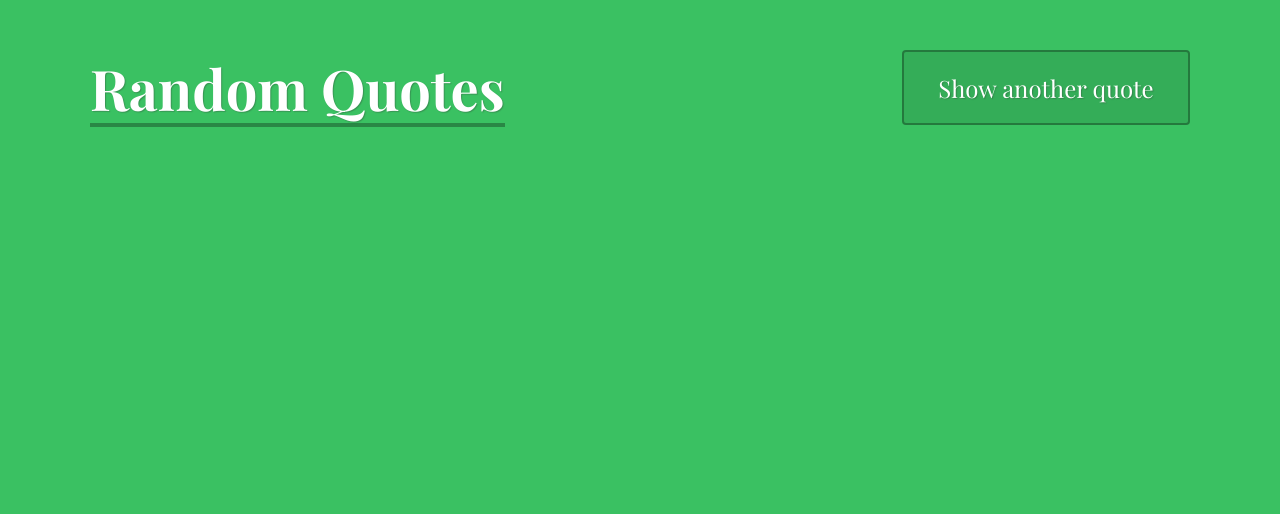
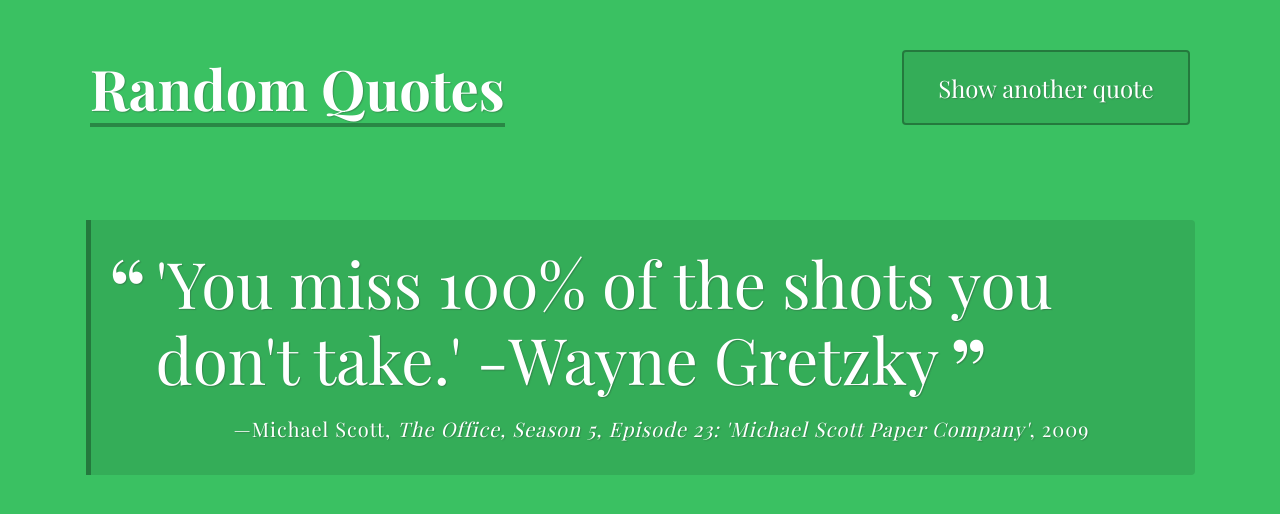
Before and after one commit to Crowe-Brian-J/treehouse_u1_random_quote_generator, a plain HTML site: page index.html in a window 1280 px wide. Drawn offline with nearby package versions, Linux system fonts and the light colour scheme; a web font is replaced by a local one.

Commit message:
refactor to generate quote string complete

```diff
--- a/index.html
+++ b/index.html
@@ -1,19 +1,3 @@
-<!-- <!DOCTYPE html>
-<html lang="en">
-  <head>
-    <meta charset="UTF-8">
-    <meta name="viewport" content="width=device-width, initial-scale=1.0">
-    <title>Random Quotes</title>
-    <link rel="stylesheet" href="css/normalize.css">
-    <link rel="stylesheet" href="css/styles.css">
-  </head>
-  <body>
-    <main></main>
-    <button type="button" onclick="window.location.reload()">Get another quote!</button>`
-    <script src="js/script.js"></script>
-  </body>
-</html> -->
-
 <!DOCTYPE html>
 <html lang="en">
   <head>
@@ -27,7 +11,7 @@
   <body>
     <header>
       <h1>Random Quotes</h1>
-      <button id="load-quote" class="load-quote" onclick="window.location.reload()">Show another quote</button>
+      <button id="load-quote" class="load-quote">Show another quote</button>
     </header>
 
     <main></main>
--- a/js/script.js
+++ b/js/script.js
@@ -44,37 +44,45 @@
   return quotes[Math.floor(Math.random() * quotes.length)]
 }
 
+//generate quote html
 const printQuote = () => {
   const pickedQuote = getRandomQuote()
 
+  //store quotes in easier format for reading in function
   let quote = pickedQuote.quote
   let source = pickedQuote.source
   let citation = pickedQuote.citation
   let year = pickedQuote.year
 
-  let strQuote = ''
+  //establish quote string, broken for line readability
+  // -- remember to close 2 divs at end
+  let strQuote = `<div class ="container"><div id="quote-box" class="quote-box">`
 
+  //main quote portion
+  strQuote += `<p class="quote">${quote}</p>`
+
+  //source -- conditionals for source/year/end p tag after
+  strQuote += `<p class ="source">${source}`
+
+  //if citation
   if (citation !== '') {
-    strQuote += `<div><i>${citation}</i> ${year}<div>`
-  }
-  if (year !== '') {
-    strQuote += ``
+    strQuote += `<span class="citation">${citation}</span>`
   }
 
-  /* --This is the format it needs to be in
-<div class="container">
-  <div id="quote-box" class="quote-box">
-    <p class="quote">Every great developer you know got there by solving problems they were unqualified to solve until they actually did it.</p>
-    <p class="source">Patrick McKenzie<span class="citation">Twitter</span><span class="year">2016</span></p>
-  </div>
-</div>
-*/
+  //if year
+  if (year !== 0) {
+    strQuote += `<span class="year">${year}</span>`
+  }
 
-  //string for display on page
-  strQuote = `<div class="card"><h1>"${quote}"</h1> <h2>-${source}</h2> <h3 class="citation">${citation}</h3> </div>`
+  //close p and 2 div tags
+  strQuote += `</p></div></div>`
 
   return strQuote
 }
+
+//load script in <main>
+const main = document.querySelector('main')
+main.innerHTML = printQuote()
 
 /***
  * click event listener for the print quote button
```
